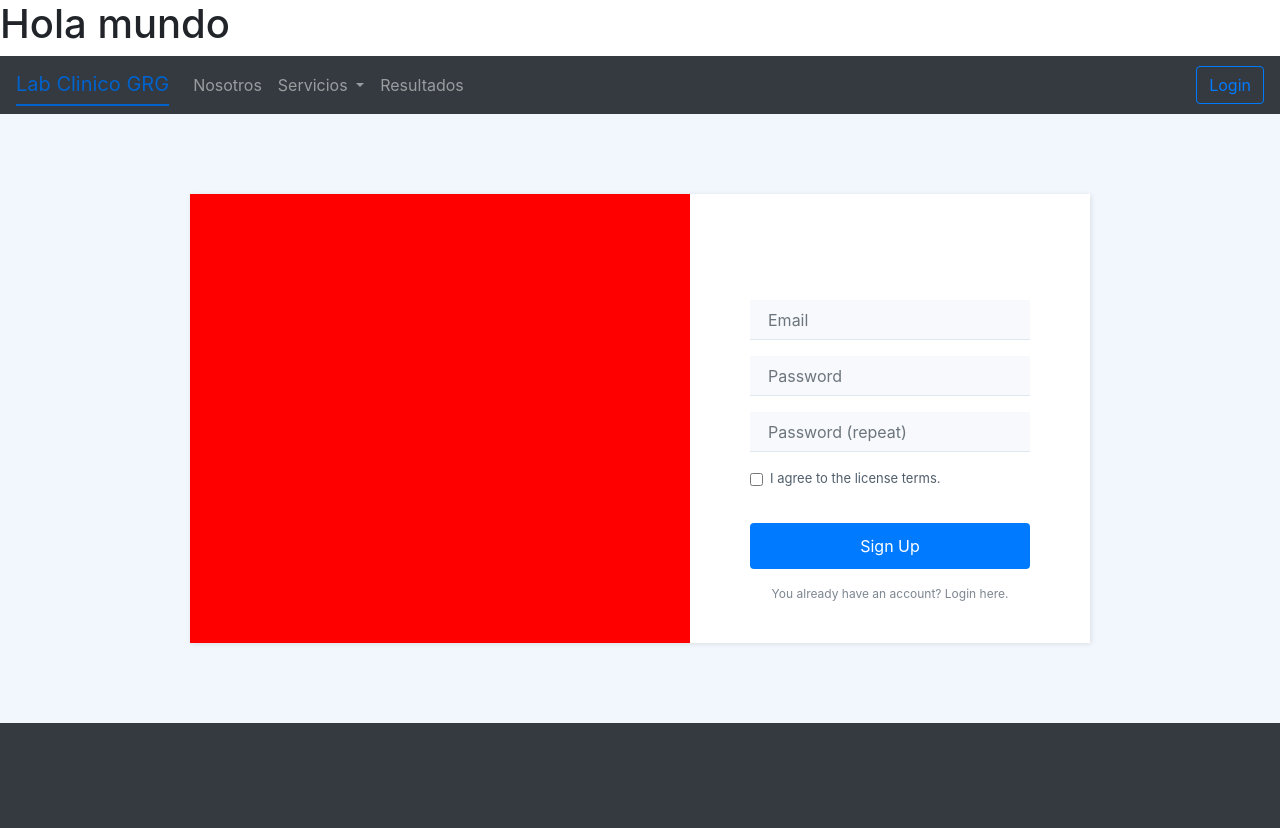
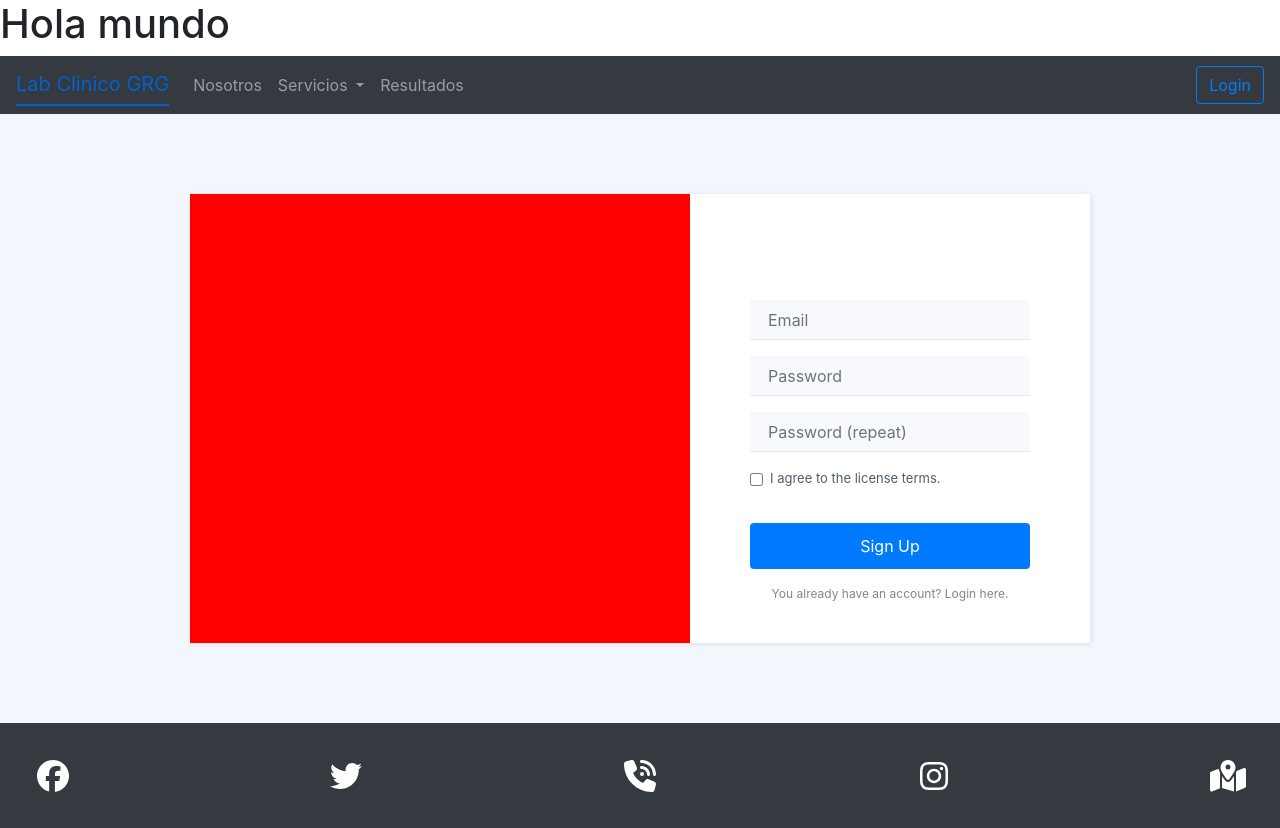
Before and after one commit to fabian017/proyecto-lab-clinico, an Angular app: page /auth/login in a window 1280 px wide. Built offline with nearby package versions, Linux system fonts and the light colour scheme.

Commit message:
Instalacion Fontawesome
Se instaló el paquete de fontawesome y se corrigieron algunos iconos

```diff
--- a/angular.json
+++ b/angular.json
@@ -31,9 +31,12 @@
             ],
             "styles": [
               "node_modules/bootstrap/dist/css/bootstrap.min.css",
+              "node_modules/@fortawesome/fontawesome-free/css/all.min.css",
               "src/styles.css"
             ],
-            "scripts": []
+            "scripts": [
+              "node_modules/@fortawesome/fontawesome-free/js/all.min.js"
+            ]
           },
           "configurations": {
             "production": {
--- a/package.json
+++ b/package.json
@@ -19,6 +19,7 @@
     "@angular/platform-browser": "~12.2.0",
     "@angular/platform-browser-dynamic": "~12.2.0",
     "@angular/router": "~12.2.0",
+    "@fortawesome/fontawesome-free": "^6.3.0",
     "@ng-bootstrap/ng-bootstrap": "^10.0.0",
     "bootstrap": "^4.6.2",
     "rxjs": "~6.6.0",
--- a/src/app/auth/pages/login/login.component.css
+++ b/src/app/auth/pages/login/login.component.css
@@ -82,19 +82,19 @@ header{
     color: white;
 }
 
-.fa-twitter-square{
+.fa-twitter{
     color: white;
 }
 
-.fa-phone-square-alt{
+.fa-phone-volume{
     color: white;
 }
 
-.fa-instagram-square{
+.fa-instagram{
     color: white;
 }
 
-.fa-search-location{
+.fa-map-location-dot{
     color: white;
 }
 
--- a/src/app/auth/pages/login/login.component.html
+++ b/src/app/auth/pages/login/login.component.html
@@ -55,16 +55,16 @@
         <i class="fab fa-facebook fa-2x"></i>
         </div>
         <div class="iconos-centrar icon">
-        <i class="fab fa-twitter-square fa-2x"></i>
+          <i class="fab fa-twitter fa-2x"></i>
         </div>
         <div class="iconos-centrar icon">
-        <i class="fas fa-phone-square-alt fa-2x"></i>
+          <i class="fa-solid fa-phone-volume fa-2x"></i>
         </div>
         <div class="iconos-centrar icon">
-        <i class="fab fa-instagram-square fa-2x"></i>
+        <i class="fab fa-instagram fa-2x"></i>
         </div>
         <div class="iconos-centrar icon">
-       <i class="fas fa-search-location fa-2x"></i>
+          <i class="fas fa-solid fa-map-location-dot fa-2x"></i>
        </div>
     </div>
  </div>
```
Also changed, not shown: 1 other file (tests, documents, lock files or other folders).
